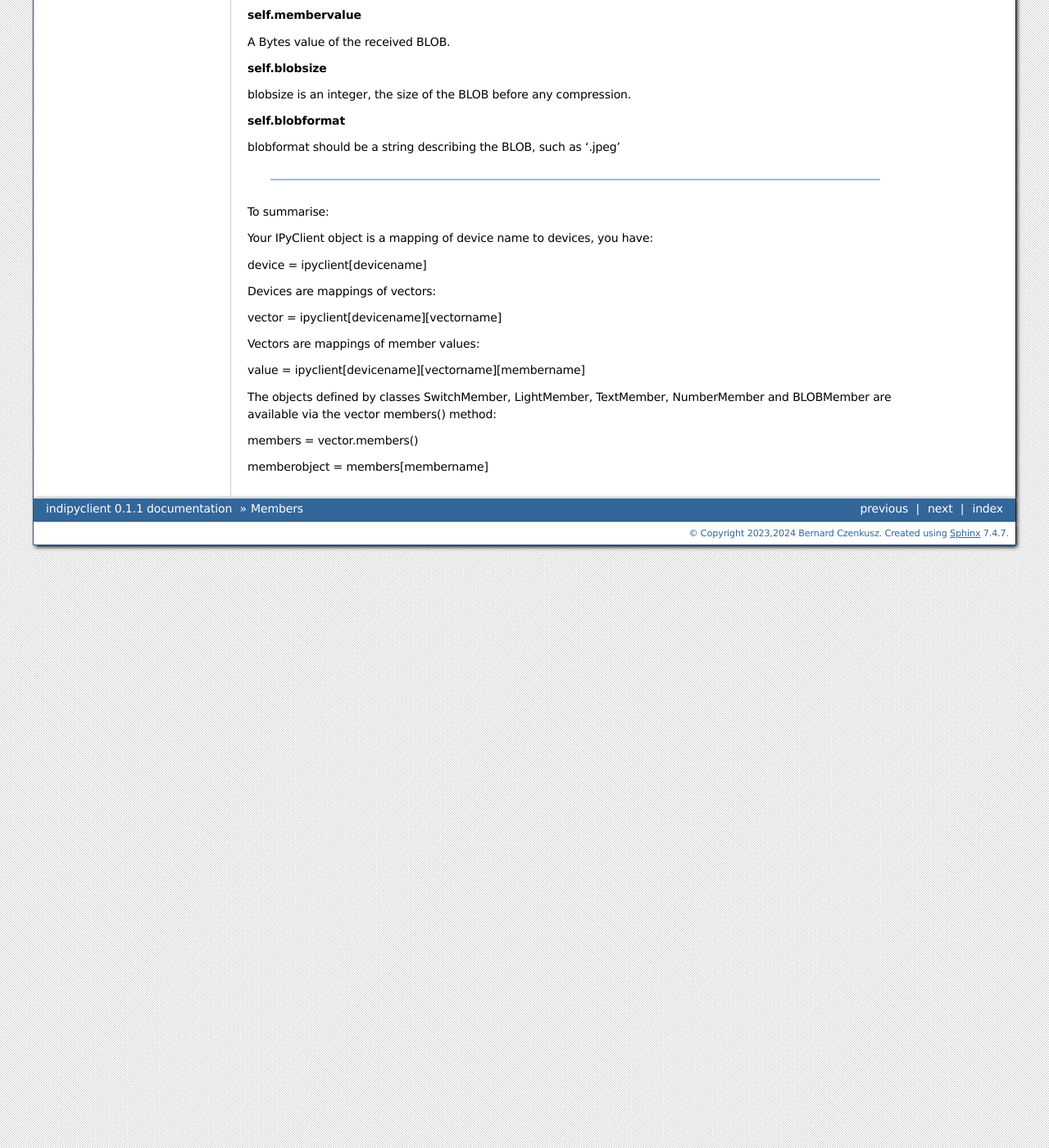
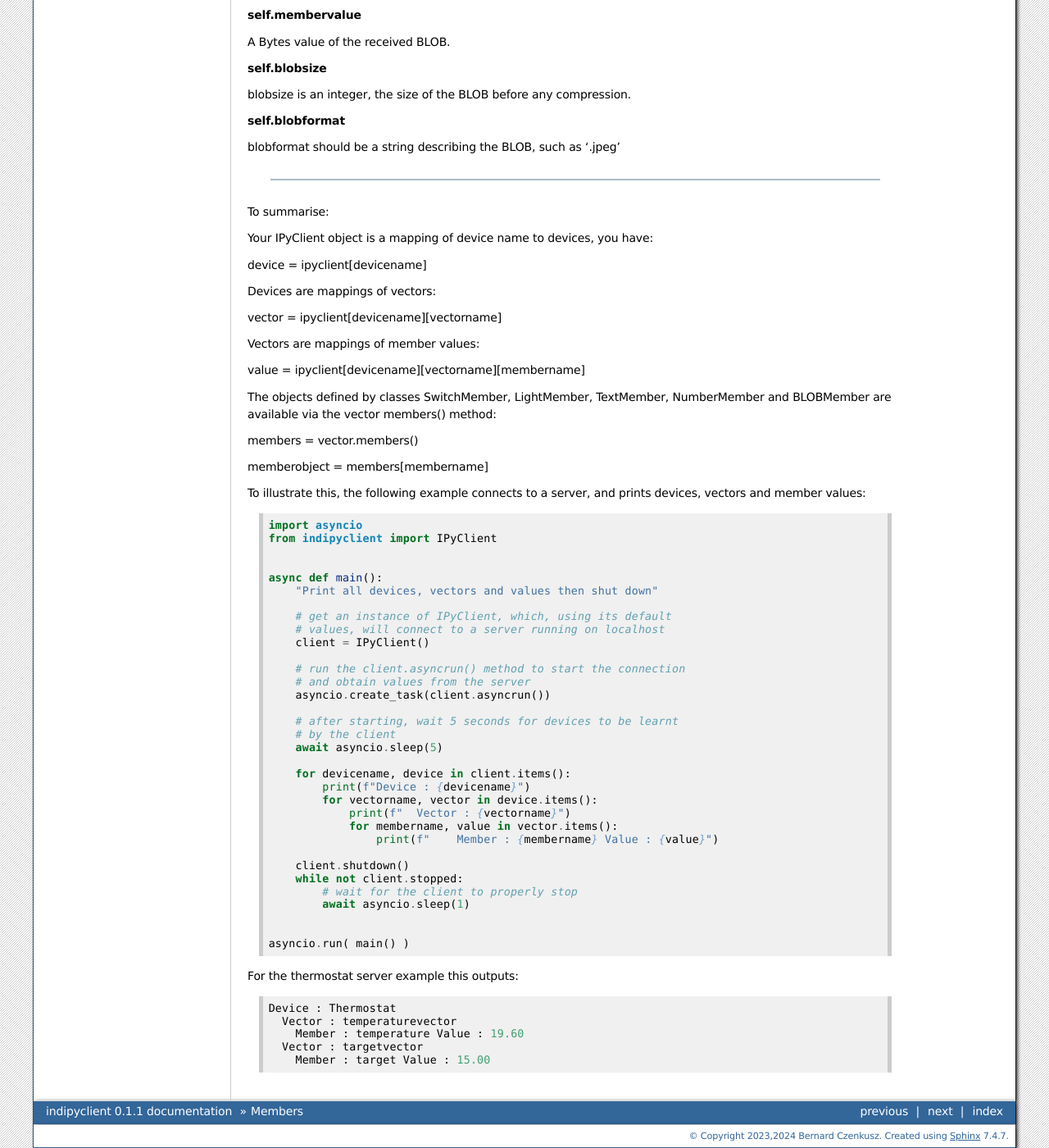
Before and after one commit to bernie-skipole/indipyclient, a Sphinx documentation site: the page built from docs/source/usage/propertymembers.rst, in a window 1280 px wide and 1400 px high, scrolled down 1976 px. Shown: the whole window at 82% size. Built offline with Sphinx 7.4.7, drawn with Linux system fonts in a browser that asks for light colours.

Commit message:
Further docs

```diff
--- a/docs/source/usage/propertymembers.rst
+++ b/docs/source/usage/propertymembers.rst
@@ -123,3 +123,47 @@ The objects defined by classes SwitchMember, LightMember, TextMember, NumberMemb
 members = vector.members()
 
 memberobject = members[membername]
+
+To illustrate this, the following example connects to a server, and prints devices, vectors and member values::
+
+    import asyncio
+    from indipyclient import IPyClient
+
+
+    async def main():
+        "Print all devices, vectors and values then shut down"
+
+        # get an instance of IPyClient, which, using its default
+        # values, will connect to a server running on localhost
+        client = IPyClient()
+
+        # run the client.asyncrun() method to start the connection
+        # and obtain values from the server
+        asyncio.create_task(client.asyncrun())
+
+        # after starting, wait 5 seconds for devices to be learnt
+        # by the client
+        await asyncio.sleep(5)
+
+        for devicename, device in client.items():
+            print(f"Device : {devicename}")
+            for vectorname, vector in device.items():
+                print(f"  Vector : {vectorname}")
+                for membername, value in vector.items():
+                    print(f"    Member : {membername} Value : {value}")
+
+        client.shutdown()
+        while not client.stopped:
+            # wait for the client to properly stop
+            await asyncio.sleep(1)
+
+
+    asyncio.run( main() )
+
+For the thermostat server example this outputs::
+
+    Device : Thermostat
+      Vector : temperaturevector
+        Member : temperature Value : 19.60
+      Vector : targetvector
+        Member : target Value : 15.00
```
